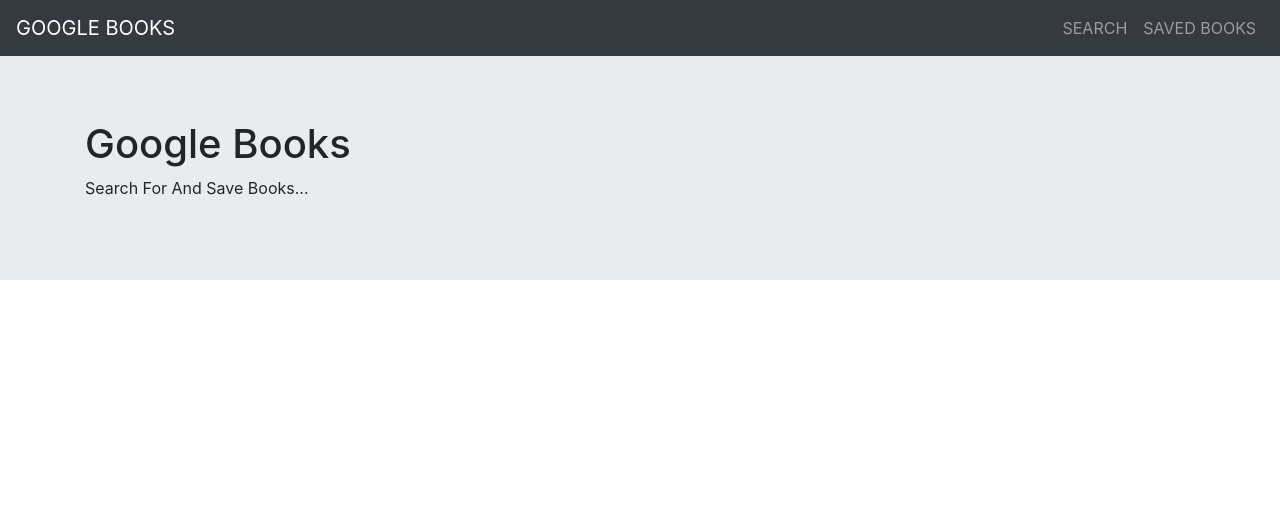
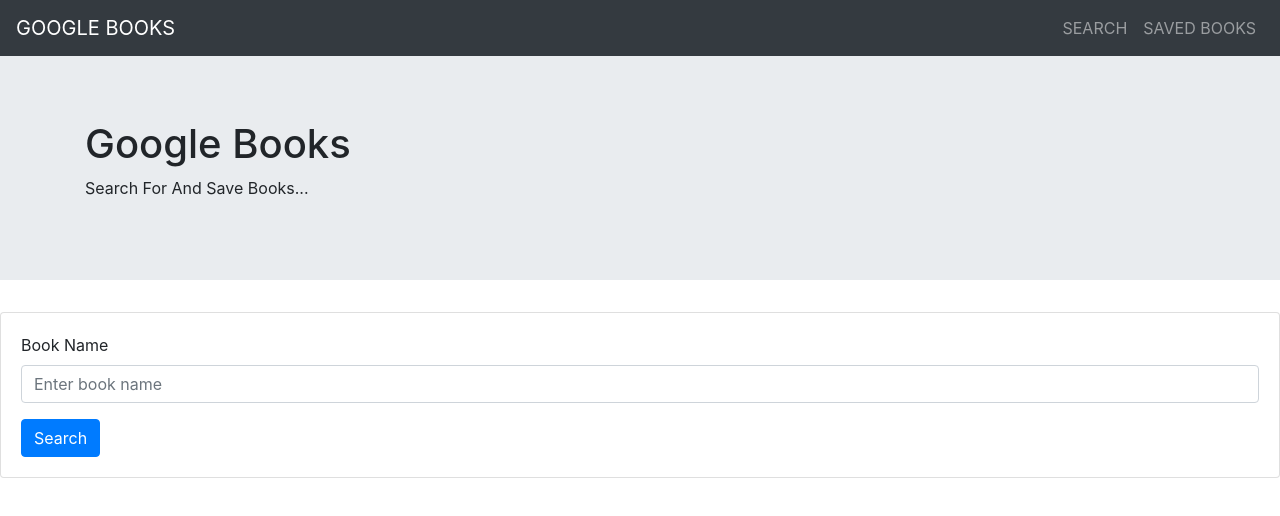
Before and after one commit to alidemirbay/google-book-search, a React (Create React App) app in the folder client/: page / in a window 1280 px wide. Shown: the top 516 px of the page. Built offline with nearby package versions, Linux system fonts and the light colour scheme.

Commit message:
adds search form comp

```diff
--- a/client/src/App.js
+++ b/client/src/App.js
@@ -1,13 +1,21 @@
 import React from "react";
 import MainNavbar from './components/MainNavbar';
 import Header from './components/Header';
+// import { BrowserRouter as Router, Route, Switch } from "react-router-dom";
+import SearchForm from "./components/SearchForm";
 
 function App() {
   return (
-    <div className='App'>
+
+    <div>
+
+
       <MainNavbar />
       <Header />
+      <SearchForm />
+
     </div>
+
   );
 }
 
--- /dev/null
+++ b/client/src/components/SearchForm.jsx
@@ -0,0 +1,34 @@
+import React from "react";
+import { Card, Form, Button } from "react-bootstrap";
+
+function SearchForm({}) {
+  return (
+    <Card>
+      <Card.Body>
+        <Form>
+          <Form.Group>
+            <Form.Label>Book Name</Form.Label>
+            <Form.Control
+              type="text"
+              // value={props.search}
+              name="searchBook"
+              placeholder="Enter book name"
+              // onChange={props.handleInputChange}
+            />
+          </Form.Group>
+
+          <Button
+            variant="primary"
+            type="submit"
+            // onClick={props.handleFormSubmit}
+          >
+            {" "}
+            Search{" "}
+          </Button>
+        </Form>
+      </Card.Body>
+    </Card>
+  );
+}
+
+export default SearchForm;
```
